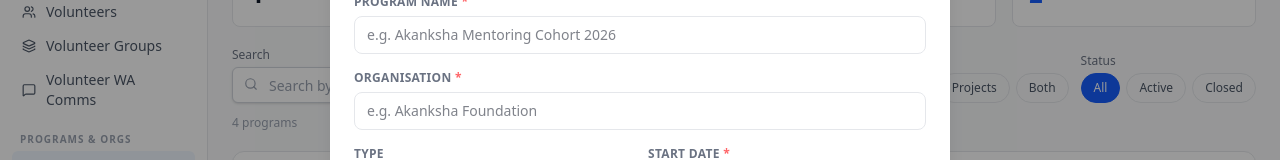
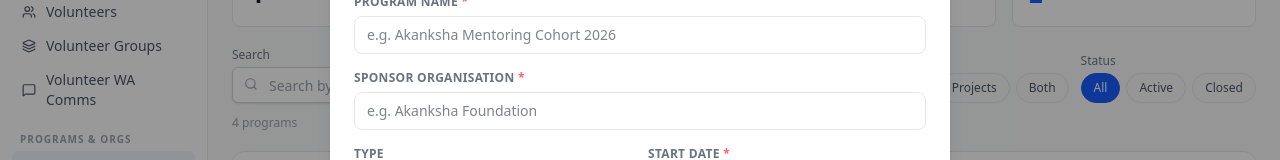
Before and after one commit to maitreyee-wdg/wedogood-mentoring-admin-dashboard, a React (Vite) app: page /groups/programs in a window 1280 px wide. Both pictures are taken after a click on the button "New Program". Shown: the part 153-313 px from the top of the page. Built offline with nearby package versions, Linux system fonts and the light colour scheme.

Commit message:
Rename Organisation to Sponsor Organisation in program modals

```diff
--- a/src/pages/groups/Programs.tsx
+++ b/src/pages/groups/Programs.tsx
@@ -112,7 +112,7 @@ function NewProgramModal({ onSave, onClose }: {
                   <input className={inputCls} value={name} onChange={e => setName(e.target.value)} placeholder="e.g. Akanksha Mentoring Cohort 2026" />
                 </div>
                 <div className="col-span-2">
-                  <label className={labelCls}>Organisation <span className="text-red-400">*</span></label>
+                  <label className={labelCls}>Sponsor Organisation <span className="text-red-400">*</span></label>
                   <input className={inputCls} value={org} onChange={e => setOrg(e.target.value)} placeholder="e.g. Akanksha Foundation" />
                 </div>
                 <div>
@@ -277,7 +277,7 @@ function EditDetailsModal({ prog, onSave, onClose }: {
               <input className={inputCls} value={name} onChange={e => setName(e.target.value)} />
             </div>
             <div className="col-span-2">
-              <label className={labelCls}>Organisation</label>
+              <label className={labelCls}>Sponsor Organisation</label>
               <input className={inputCls} value={org} onChange={e => setOrg(e.target.value)} />
             </div>
             <div>
```
